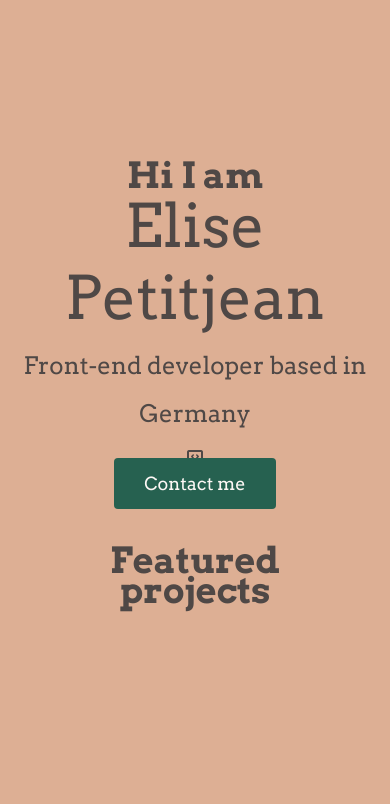
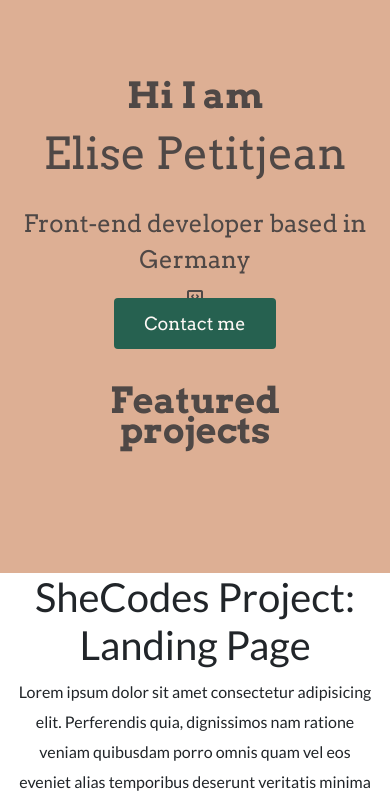
Before and after one commit to L-IZ1/portfolio-project, a plain HTML site: page index.html in a window 390 px wide. Shown: the top 804 px of the page. Drawn offline with nearby package versions, Linux system fonts and the light colour scheme.

Commit message:
improved css

```diff
--- a/src/style.css
+++ b/src/style.css
@@ -33,7 +33,7 @@ h2{
 .hero h2{
     font-size: 24px;
     font-weight: normal;
-    line-height: 2;
+    line-height: 1.5;
 }
 
 .hero{
@@ -84,9 +84,13 @@ p{
         text-align: center;
     }
     h1{
-        font-size:60px;
+        font-size:44px;
+        line-height: 2;
     }
     h2{
-        font-size:44px;
+        font-size:40px;
+    }
+    .hero{
+        padding:80px 20px;
     }
 }
```
